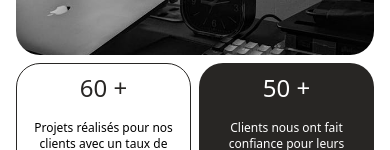
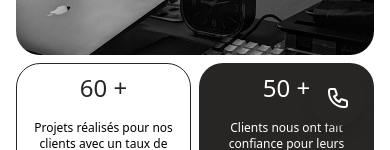
Before and after one commit to DaniOmer/next-technologie, a React (Vite) app: page / in a window 390 px wide. Shown: the part 694-844 px from the top of the page. Built offline with nearby package versions, Linux system fonts and the light colour scheme.

Commit message:
Implemeted chat button for phone call

```diff
--- a/src/App.jsx
+++ b/src/App.jsx
@@ -10,6 +10,7 @@
 import Work from "./pages/Work";
 import PageNotFound from "./pages/PageNotFound";
 import ScrollToTop from "./components/ScrollToTop";
+import ChatButton from "./components/ChatButton";
 
 function App() {
   return (
@@ -17,6 +18,7 @@
       <Router>
         <ScrollToTop />
         <ToastContainer />
+        <ChatButton />
         <Routes>
           <Route path="/" element={<MainLayout />}>
             <Route path="" element={<Homepage />} />
--- /dev/null
+++ b/src/components/ChatButton.jsx
@@ -0,0 +1,28 @@
+import React from "react";
+
+const ChatButton = () => {
+  return (
+    <button
+      className="fixed bottom-6 right-6 bg-primary hover:bg-primary/80 text-white rounded-full p-4 shadow-lg transition-all duration-300 hover:scale-110 z-50"
+      onClick={() => (window.location.href = "tel:+2250713100047")}
+      aria-label="Appeler"
+    >
+      <svg
+        xmlns="http://www.w3.org/2000/svg"
+        className="h-6 w-6"
+        fill="none"
+        viewBox="0 0 24 24"
+        stroke="currentColor"
+      >
+        <path
+          strokeLinecap="round"
+          strokeLinejoin="round"
+          strokeWidth={2}
+          d="M3 5a2 2 0 012-2h3.28a1 1 0 01.948.684l1.498 4.493a1 1 0 01-.502 1.21l-2.257 1.13a11.042 11.042 0 005.516 5.516l1.13-2.257a1 1 0 011.21-.502l4.493 1.498a1 1 0 01.684.949V19a2 2 0 01-2 2h-1C9.716 21 3 14.284 3 6V5z"
+        />
+      </svg>
+    </button>
+  );
+};
+
+export default ChatButton;
```
